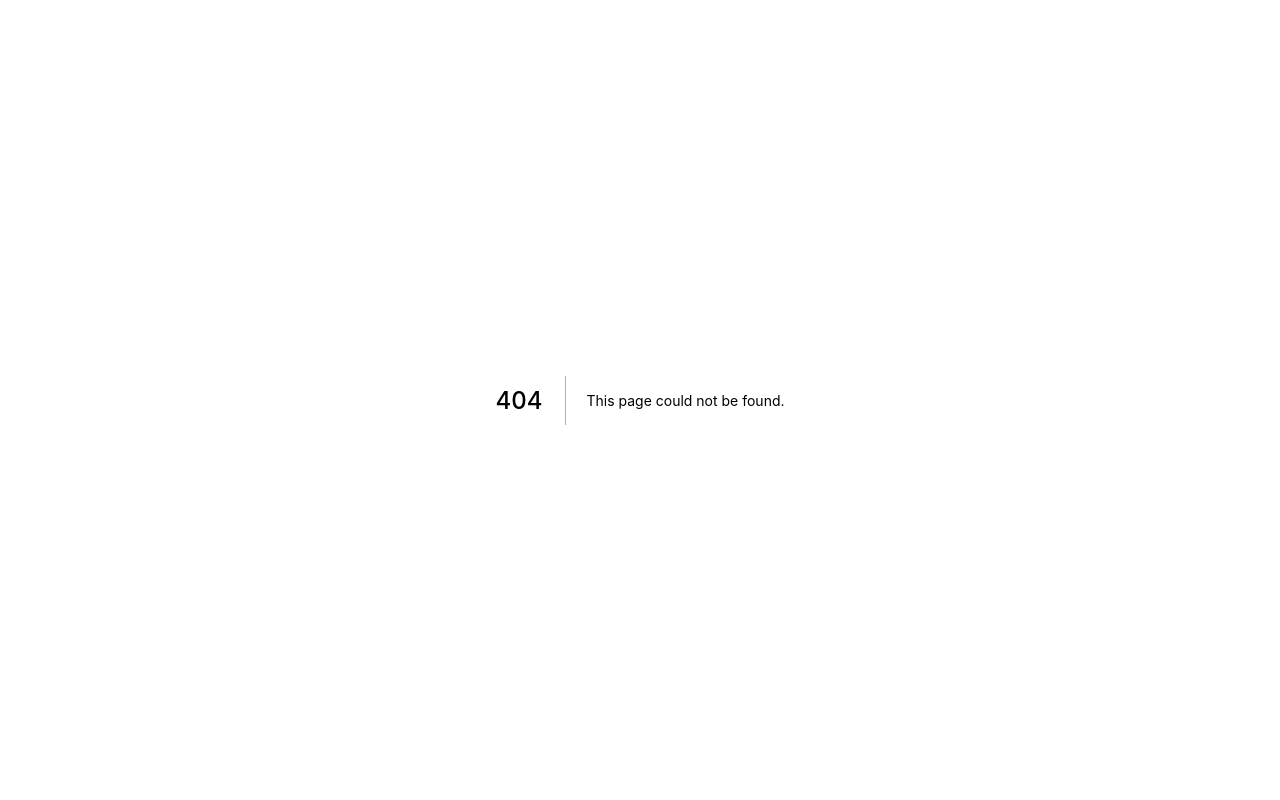
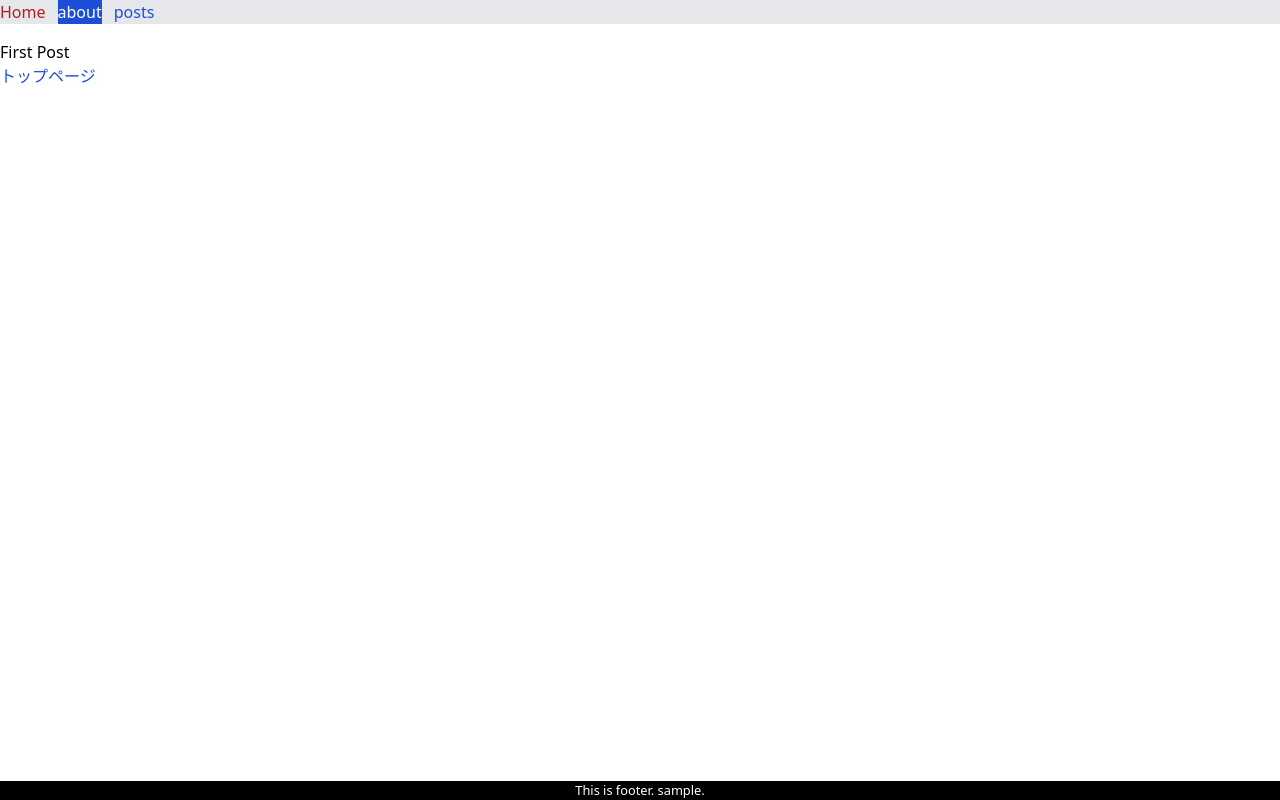
Before and after one commit to mi-upto/playground-next-ts, a Next.js app: page /posts in a window 1280 px wide. Before the commit this address had no page. Built offline with nearby package versions, Linux system fonts and the light colour scheme.

Commit message:
playground AppLink components

```diff
--- a/package.json
+++ b/package.json
@@ -9,6 +9,7 @@
     "lint": "next lint"
   },
   "dependencies": {
+    "classnames": "^2.3.1",
     "next": "11.0.0",
     "react": "17.0.2",
     "react-dom": "17.0.2"
--- a/src/components/layouts/default.tsx
+++ b/src/components/layouts/default.tsx
@@ -1,6 +1,6 @@
 import type { FC } from 'react';
 import Head from 'next/head';
-import GlobalNav from '@/components/nav/global';
+import GlobalNav from '@/components/navs/global';
 
 export type LayoutDefaultProps = {
   title?: string;
--- /dev/null
+++ b/src/components/links/default.tsx
@@ -0,0 +1,26 @@
+import type { FC } from 'react';
+import Link from 'next/link';
+import classNames from 'classnames';
+
+export type AppLinkProps = {
+  href: string;
+  className?: string;
+};
+
+export const AppLink: FC<AppLinkProps> = ({ children, href, className = '' }) => {
+
+  const linkClass = classNames('text-blue-700', className, {
+    'link-pressed': true,
+    'link-hoge': false,
+    'link-over': true,
+  });
+
+  return (
+    <Link href={href}>
+      <a href={href} className={linkClass}>
+        {children}
+      </a>
+    </Link>
+  );
+};
+export default AppLink;
--- a/src/components/nav/global.tsx
+++ /dev/null
@@ -1,14 +0,0 @@
-import Link from 'next/link'
-
-export default function GlobalNav() {
-  return (
-    <nav className="container m-auto flex gap-3">
-      <Link href="/">
-        <a>Home</a>
-      </Link>
-      <Link href="/about">
-        <a>about</a>
-      </Link>
-    </nav>
-  );
-}
--- /dev/null
+++ b/src/components/navs/global.tsx
@@ -0,0 +1,18 @@
+import type { FC } from 'react';
+import AppLink from '@/components/links/default';
+
+export const GlobalNav: FC = () => {
+  return (
+    <nav className="container flex gap-3 m-auto">
+      <AppLink href="/" className="!text-red-700">
+        Home
+      </AppLink>
+      <AppLink href="/about" className="bg-blue-700 !text-white">
+        about
+      </AppLink>
+      <AppLink href="/posts">posts</AppLink>
+    </nav>
+  );
+};
+
+export default GlobalNav;
--- /dev/null
+++ b/src/pages/posts/index.tsx
@@ -0,0 +1,14 @@
+import { LayoutDefault } from '@/components/layouts/default';
+import type { NextPage } from 'next';
+import AppLink from '@/components/links/default';
+
+export const Posts: NextPage = () => {
+  return (
+    <LayoutDefault title="First Post">
+      <h1>First Post</h1>
+      <AppLink href="/">トップページ</AppLink>
+    </LayoutDefault>
+  );
+};
+
+export default Posts;
--- a/tailwind.config.js
+++ b/tailwind.config.js
@@ -1,4 +1,5 @@
 module.exports = {
+  mode: 'jit',
   purge: ['./src/**/*.{js,ts,jsx,tsx}'],
   darkMode: false, // or 'media' or 'class'
   theme: {
```
Also changed, not shown: 1 other file (tests, documents, lock files or other folders).
